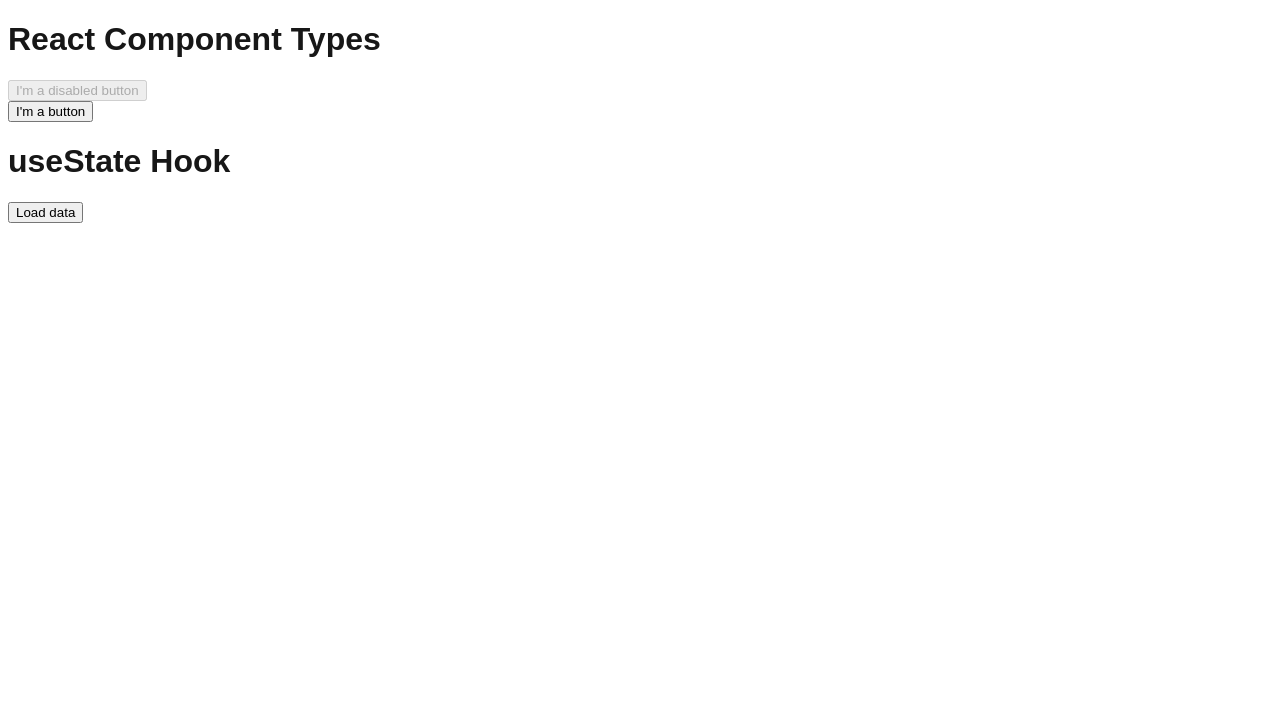
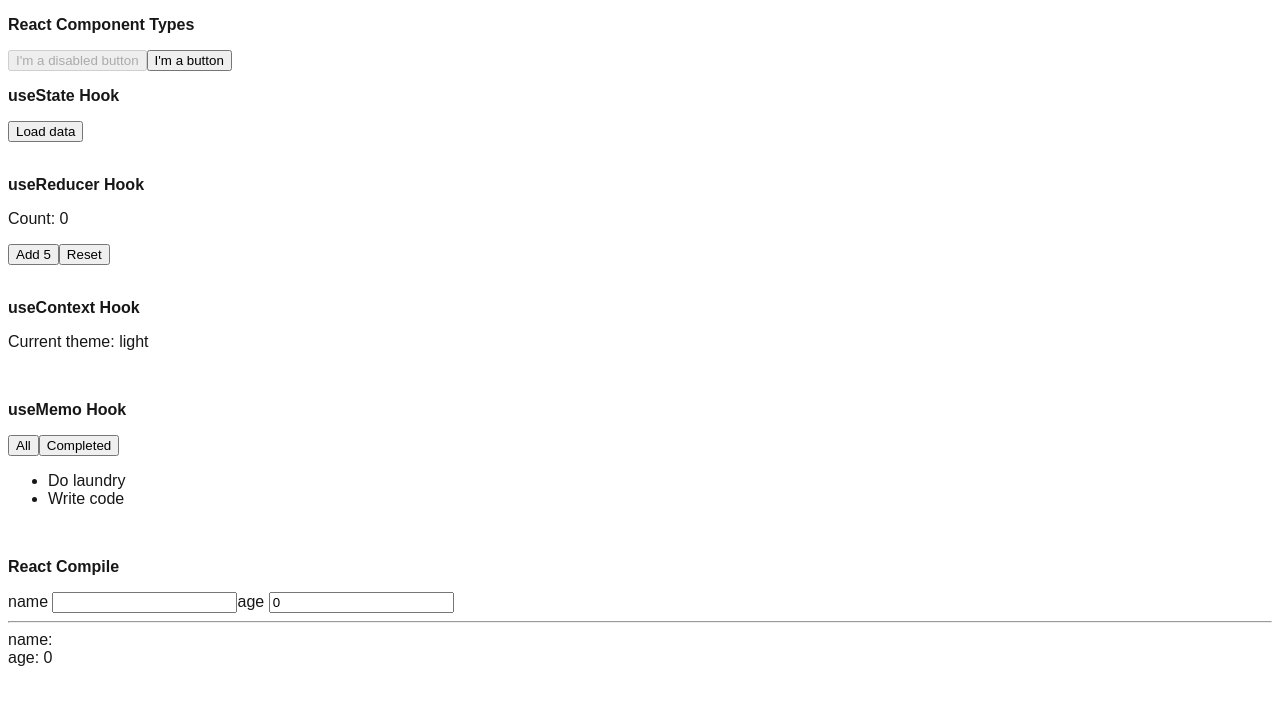
Before and after one commit to pOcOq38/react-docs-v19, a Next.js app: page /week3 in a window 1280 px wide. Shown: the top 704 px of the page. Built offline with nearby package versions, Linux system fonts and the light colour scheme.

Commit message:
add hooks and react compile examples

```diff
--- /dev/null
+++ b/src/app/week3/components/AgeView.tsx
@@ -0,0 +1,7 @@
+type Props = {
+  age: number;
+};
+
+export const AgeView = ({ age }: Props) => {
+  return <section>age: {age}</section>;
+};
--- /dev/null
+++ b/src/app/week3/components/ExReactCompile.tsx
@@ -0,0 +1,49 @@
+"use client";
+
+import { ChangeEventHandler, useState } from "react";
+import { NameView } from "./NameView";
+import { AgeView } from "./AgeView";
+
+export default function App() {
+  const [name, setName] = useState("");
+  const [age, setAge] = useState(0);
+
+  const handleChangeName: ChangeEventHandler<HTMLInputElement> = (e) => {
+    setName(e.target.value);
+  };
+
+  const handleChangeAge: ChangeEventHandler<HTMLInputElement> = (e) => {
+    setAge(Number(e.target.value));
+  };
+
+  return (
+    <main className="flex flex-col py-10 justify-center items-center">
+      <p>
+        <b>React Compile</b>
+      </p>
+      <label>
+        name{" "}
+        <input
+          type="text"
+          value={name}
+          onChange={handleChangeName}
+          className="border p-2"
+        />
+      </label>
+      <label>
+        age{" "}
+        <input
+          type="number"
+          value={age}
+          onChange={handleChangeAge}
+          className="border p-2"
+        />
+      </label>
+
+      <hr />
+
+      <NameView name={name} />
+      <AgeView age={age} />
+    </main>
+  );
+}
--- /dev/null
+++ b/src/app/week3/components/ExUseContext.tsx
@@ -0,0 +1,40 @@
+import { createContext, useContext, useState } from "react";
+
+//useContext 사용 방식: props 전달할 필요 없이 컴포넌트 트리를 따라 데이터를 전달
+type Theme = "light" | "dark" | "system";
+const ThemeContext = createContext<Theme>("system");
+
+const useTheme = () => useContext(ThemeContext);
+export default function ExUseContext() {
+  const [theme, setTheme] = useState<Theme>("light");
+
+  //ThemeContext.Provider가 theme을 상위 컴포넌트(ExUseContext)에서 하위 컴포넌트에게 전달
+  return (
+    <ThemeContext.Provider value={theme}>
+      <MyComponent />
+      {/*props 사용 방식: <MyComponent theme={theme} />*/}
+    </ThemeContext.Provider>
+  );
+}
+
+function MyComponent() {
+  const theme = useTheme();
+  return (
+    <div>
+      <p>
+        <b>useContext Hook</b>
+      </p>
+      <p>Current theme: {theme}</p>
+    </div>
+  );
+}
+
+/* props 사용 방식 비교
+function MyComponent(props: { theme: Theme }) {
+  return (
+    <div>
+      <p>Current theme: {props.theme}</p>
+    </div>
+  );
+}
+*/
--- /dev/null
+++ b/src/app/week3/components/ExUseMemo.tsx
@@ -0,0 +1,36 @@
+import React, { useState, useMemo } from "react";
+
+const todos = [
+  { id: 1, text: "Do laundry", completed: false },
+  { id: 2, text: "Write code", completed: true },
+];
+
+export default function ExUseMemo() {
+  const [tab, setTab] = useState<"all" | "completed">("all");
+
+  const visibleTodos = useMemo(() => filterTodos(todos, tab), [todos, tab]);
+
+  return (
+    <div>
+      <p>
+        <b>useMemo Hook</b>
+      </p>
+      <button onClick={() => setTab("all")}>All</button>
+      <button onClick={() => setTab("completed")}>Completed</button>
+      <ul>
+        {visibleTodos.map((todo) => (
+          <li key={todo.id}>{todo.text}</li>
+        ))}
+      </ul>
+    </div>
+  );
+}
+
+function filterTodos(
+  todos: { id: number; text: string; completed: boolean }[],
+  tab: "all" | "completed"
+) {
+  return todos.filter(
+    (todo) => tab === "all" || todo.completed === (tab === "completed")
+  );
+}
--- /dev/null
+++ b/src/app/week3/components/ExUseReducerHook.tsx
@@ -0,0 +1,43 @@
+import { useReducer } from "react";
+
+interface State {
+  count: number;
+}
+
+type CounterAction =
+  | { type: "reset" }
+  | { type: "setCount"; value: State["count"] }; //setCount 액션으로 value를 받아서 State의 count를 업데이트
+
+const initialState: State = { count: 0 }; //count를 0으로 초기화
+
+function stateReducer(state: State, action: CounterAction): State {
+  switch (action.type) {
+    case "reset":
+      return initialState;
+    case "setCount":
+      return { ...state, count: action.value };
+    default:
+      throw new Error("Unknown action");
+  }
+}
+
+const ExUseReducerHook = () => {
+  //useReducer은 stateReducer 함수와 initialState를 인자로 받아서 dispatch 함수를 반환
+  //state는 현재 상태, dispatch는 상태를 변경하는 액션을 전달하는 함수
+  const [state, dispatch] = useReducer(stateReducer, initialState);
+  const addFive = () => dispatch({ type: "setCount", value: state.count + 5 });
+  const reset = () => dispatch({ type: "reset" });
+
+  return (
+    <div>
+      <p>
+        <b>useReducer Hook</b>
+      </p>
+      <p>Count: {state.count}</p>
+      <button onClick={addFive}>Add 5</button>
+      <button onClick={reset}>Reset</button>
+    </div>
+  );
+};
+
+export default ExUseReducerHook;
--- a/src/app/week3/components/ExUseStateHook.tsx
+++ b/src/app/week3/components/ExUseStateHook.tsx
@@ -15,7 +15,9 @@ export default function ExUseStateHook() {
   };
   return (
     <div>
-      <h1>useState Hook</h1>
+      <p>
+        <b>useState Hook</b>
+      </p>
       <button onClick={handleClick}>
         {requestState.status === "loading" ? "Loading..." : "Load data"}
       </button>
--- /dev/null
+++ b/src/app/week3/components/NameView.tsx
@@ -0,0 +1,7 @@
+type Props = {
+  name: string;
+};
+
+export const NameView = ({ name }: Props) => {
+  return <section>name: {name}</section>;
+};
--- a/src/app/week3/page.tsx
+++ b/src/app/week3/page.tsx
@@ -1,16 +1,29 @@
 "use client";
 import MyButton from "./components/MyButton";
 import ExUseStateHook from "./components/ExUseStateHook";
+import ExUseReducerHook from "./components/ExUseReducerHook";
+import ExUseContext from "./components/ExUseContext";
+import ExUseMemo from "./components/ExUseMemo";
+import ExReactCompile from "./components/ExReactCompile";
 
 export default function week3() {
   return (
     <div>
-      <h1>React Component Types</h1>
+      <p>
+        <b>React Component Types</b>
+      </p>
       <MyButton title="I'm a disabled button" disabled={true} />
-      <br />
       <MyButton title="I'm a button" disabled={false} />
       <br />
       <ExUseStateHook />
+      <br />
+      <ExUseReducerHook />
+      <br />
+      <ExUseContext />
+      <br />
+      <ExUseMemo />
+      <br />
+      <ExReactCompile />
     </div>
   );
 }
```
